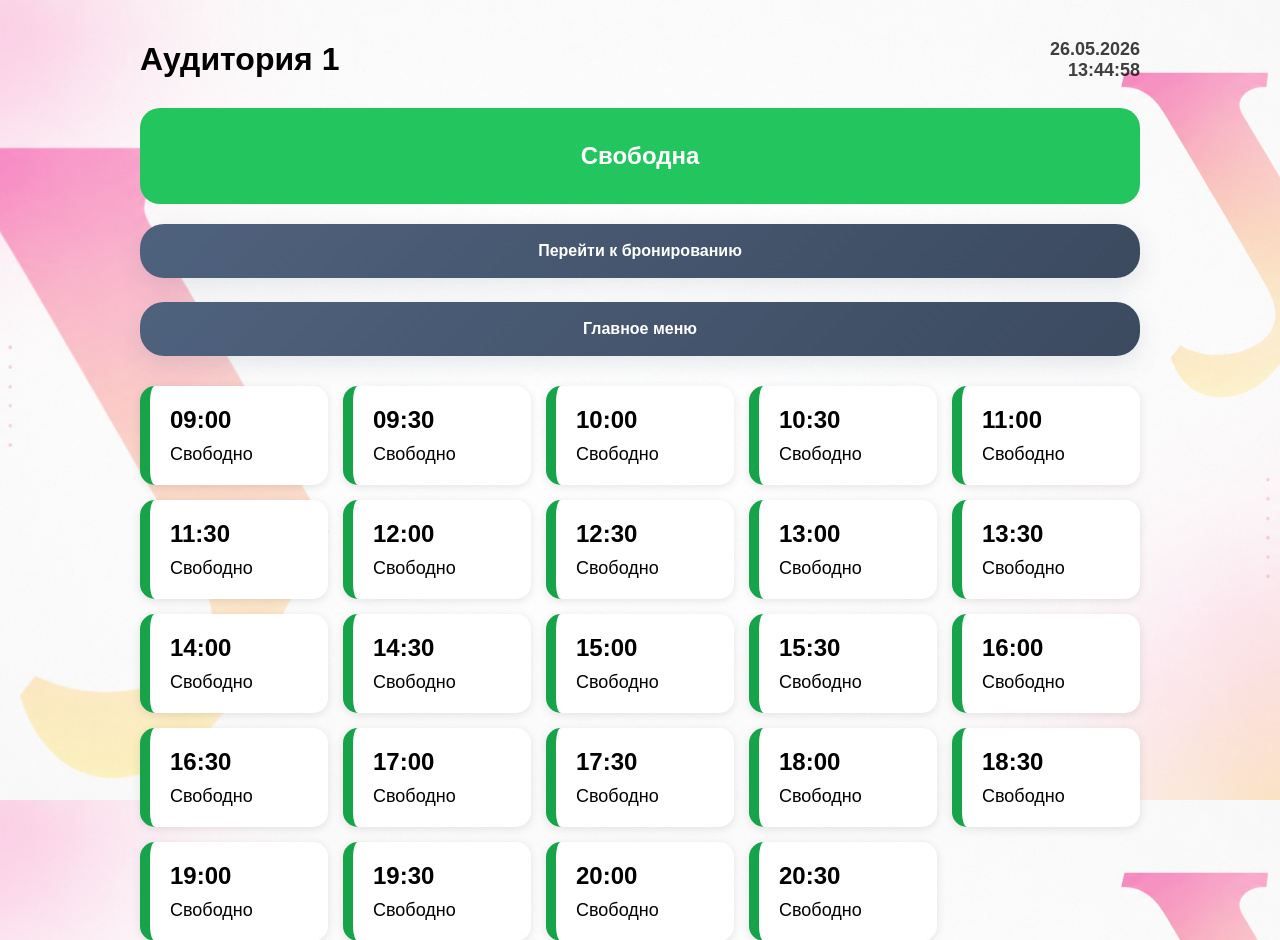
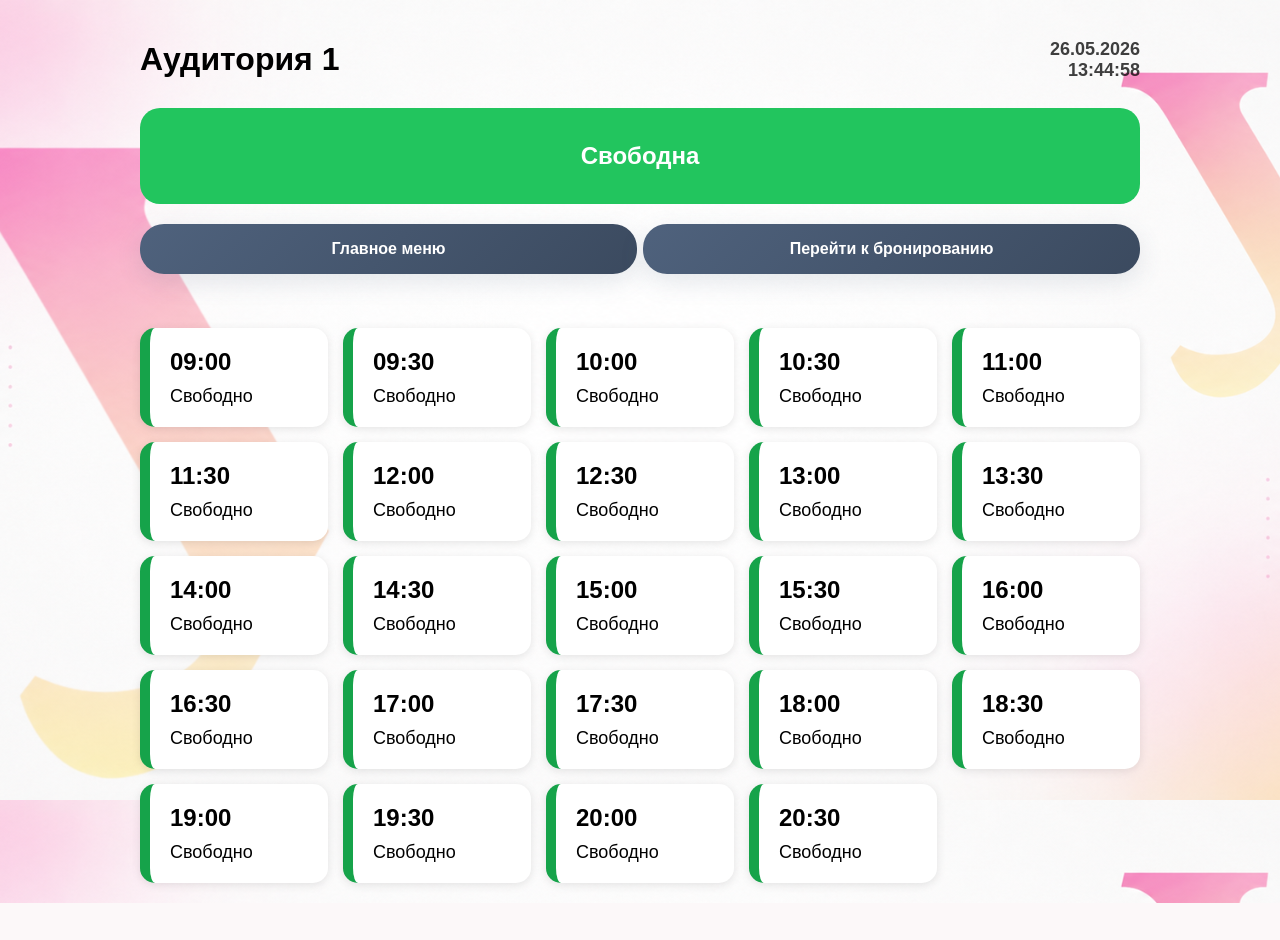
Before and after one commit to Seraphim555/room-booking, a Flask app: page /room/1 in a window 1280 px wide. Shown: the top 940 px of the page. After the commit the page ends 903 px from the top, so only its background shows below. Run offline with Flask 3, Linux system fonts and the light colour scheme.

Commit message:
Row nav buttons

```diff
--- a/static/style.css
+++ b/static/style.css
@@ -88,7 +88,7 @@ body {
 }
 
 input {
-    width: 100%;
+    width: 96.7%;
     padding: 15px;
     font-size: 18px;
     border-radius: 10px;
@@ -161,6 +161,19 @@ input {
 .input-error.visible {
 
     opacity: 1;
+}
+
+.buttons-wrapper {
+    display: flex;
+    gap: 6px;
+    width: 100%;
+}
+
+.buttons-wrapper .switch-page-btn {
+    flex: 1;
+    text-align: center;
+    max-height: 14px;
+    width: 100%;
 }
 
 @media (min-width: 769px) {
--- a/templates/room.html
+++ b/templates/room.html
@@ -29,13 +29,17 @@
         <h2 id="status-text">Свободна</h2>
     </div>
 
-    <a href="/admin/{{ room_id }}" class="switch-page-btn">
-        Перейти к бронированию
-    </a>
+    <div class="buttons-wrapper">
 
-    <a href="/room/" class="switch-page-btn">
-        Главное меню
-    </a>
+        <a href="/room/" class="switch-page-btn">
+            Главное меню
+        </a>
+
+        <a href="/admin/{{ room_id }}" class="switch-page-btn">
+            Перейти к бронированию
+        </a>
+
+    </div>
 
     <div class="slots">
         {% for slot in slots %}
```
Also changed, not shown: templates/admin.html (+7 -3 lines).
